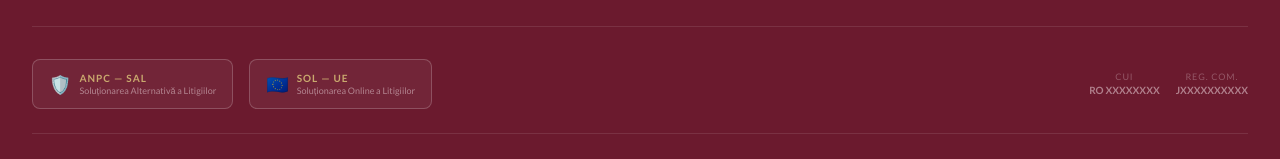
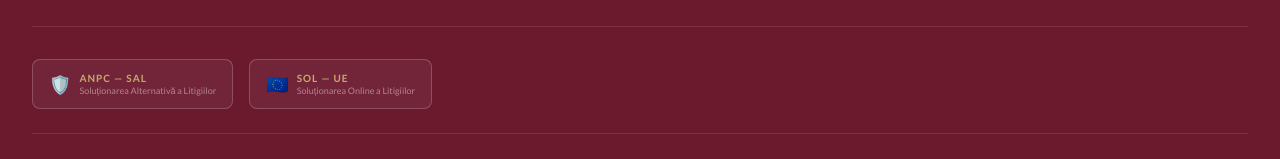
Before and after one commit to florariaclorys/floraria-clorys, a Next.js app: page /cos in a window 1280 px wide. Shown: the part 1207-1366 px from the top of the page. Built offline with nearby package versions, Linux system fonts and the light colour scheme; no server answers.

Commit message:
Remove CUI and Reg. Com. from footer
Co-Authored-By: Claude Sonnet 4.6 <noreply@anthropic.com>

```diff
--- a/components/layout/Footer.tsx
+++ b/components/layout/Footer.tsx
@@ -194,16 +194,6 @@ export default function Footer() {
                 </div>
               </a>
             </div>
-            <div className="flex gap-4 text-center">
-              <div>
-                <p className="font-lato text-[9px] text-light/30 uppercase tracking-widest">CUI</p>
-                <p className="font-lato text-[10px] text-light/50 font-semibold">RO XXXXXXXX</p>
-              </div>
-              <div>
-                <p className="font-lato text-[9px] text-light/30 uppercase tracking-widest">Reg. Com.</p>
-                <p className="font-lato text-[10px] text-light/50 font-semibold">JXXXXXXXXXX</p>
-              </div>
-            </div>
           </div>
         </div>
 
```
